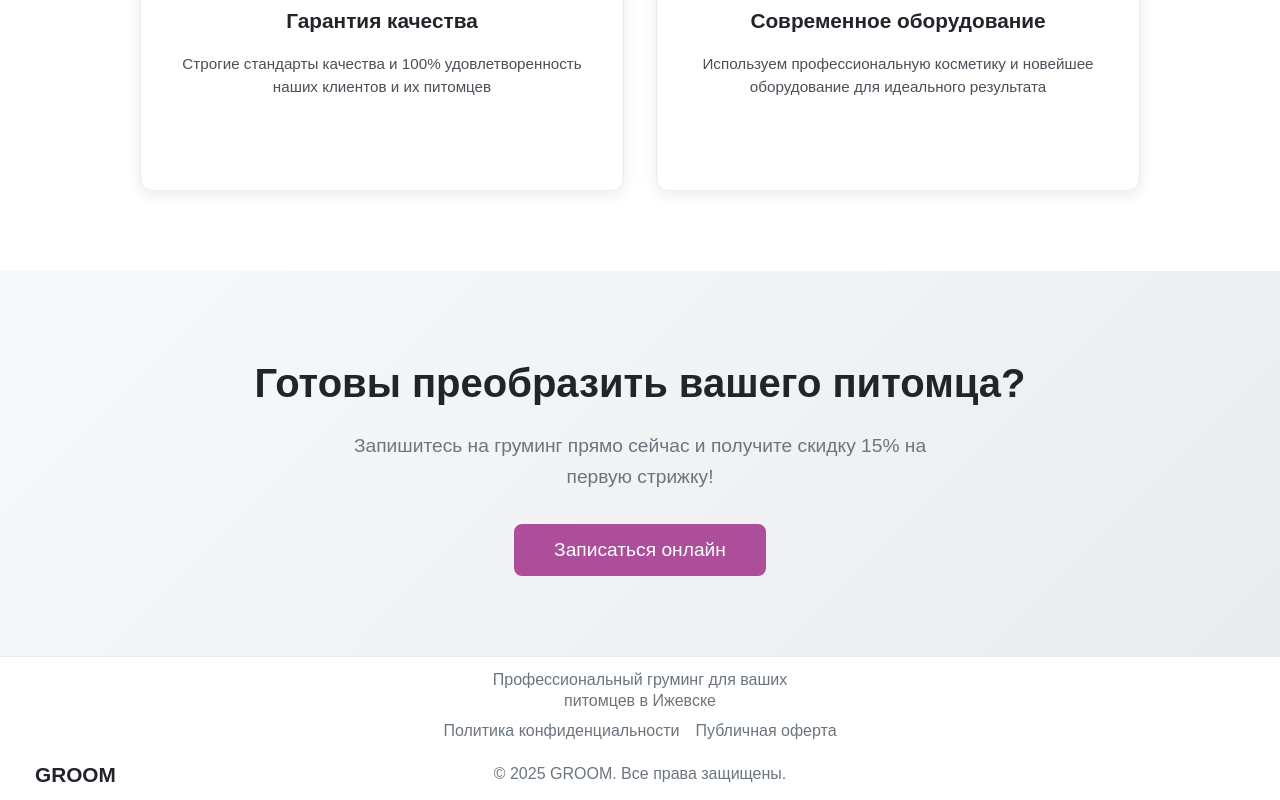
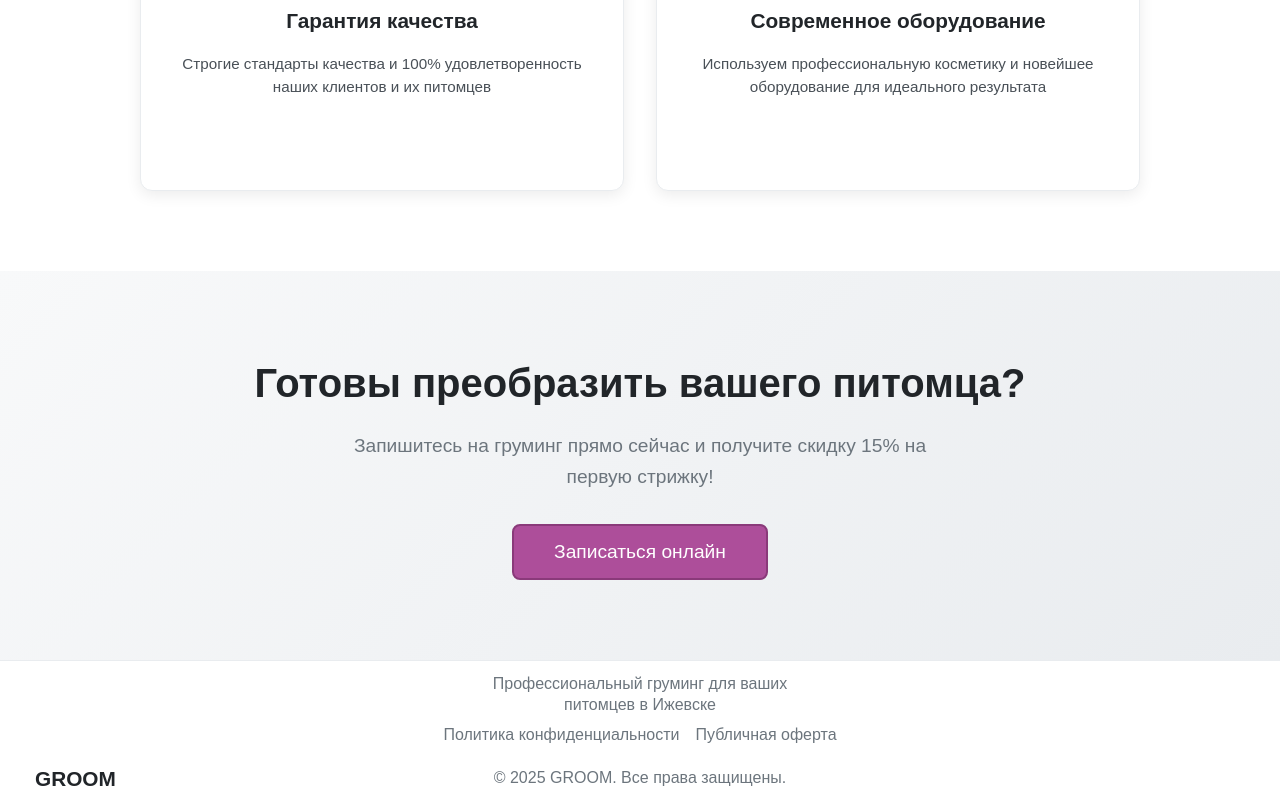
Before and after one commit to shpyonka/groom-website, a React (Vite) app: page / in a window 1280 px wide. Shown: the part 1393-2193 px from the top of the page. Built offline with nearby package versions, Linux system fonts and the light colour scheme.

Commit message:
Update index.css
version2

```diff
--- a/src/index.css
+++ b/src/index.css
@@ -34,7 +34,7 @@ body {
   padding: 12px 30px;
   background: #ad4e9a;
   color: white;
-  border: none;
+  border: 2px solid#8a3a7a;
   border-radius: 8px;
   font-size: 16px;
   cursor: pointer;
@@ -49,7 +49,8 @@ body {
 }
 
 .btn:hover {
-  background: #9c3d8b;
+  background: #f6eaf4;
+  color: #8a3a7a;
   transform: translateY(-2px);
   box-shadow: 0 4px 12px rgba(173, 78, 154, 0.3);
 }
```
